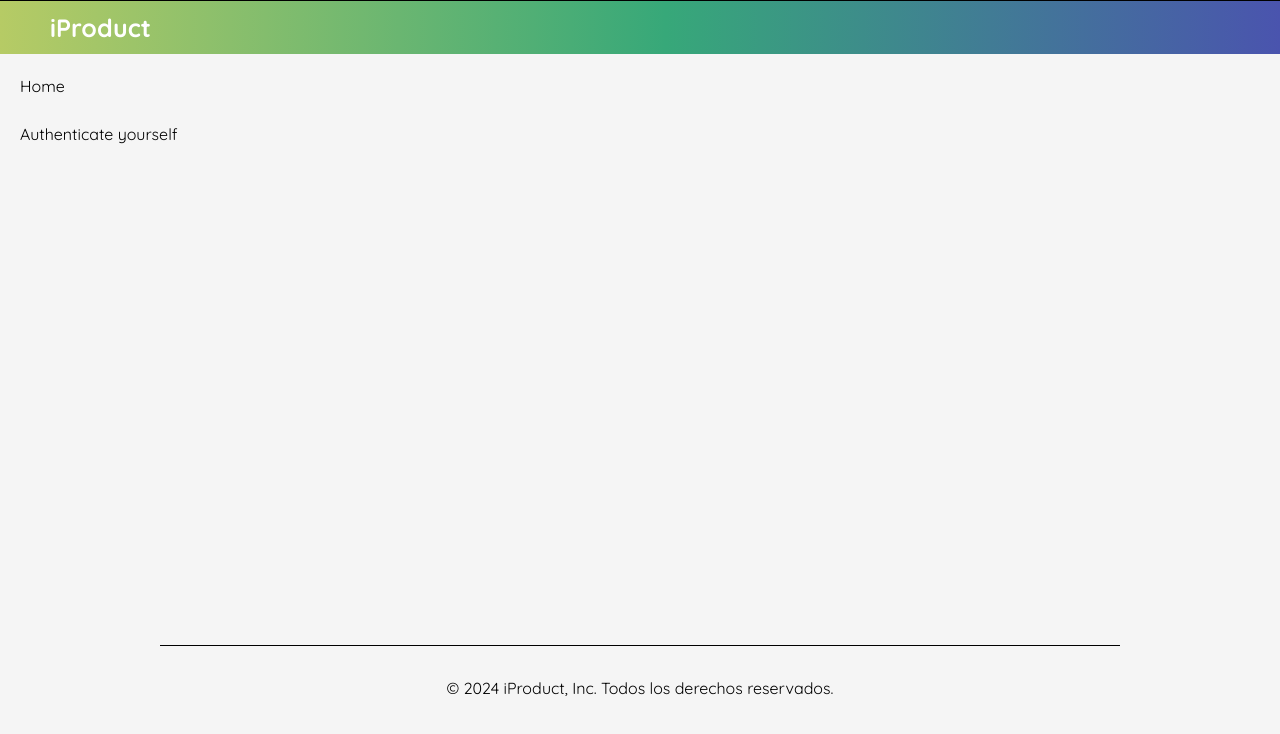
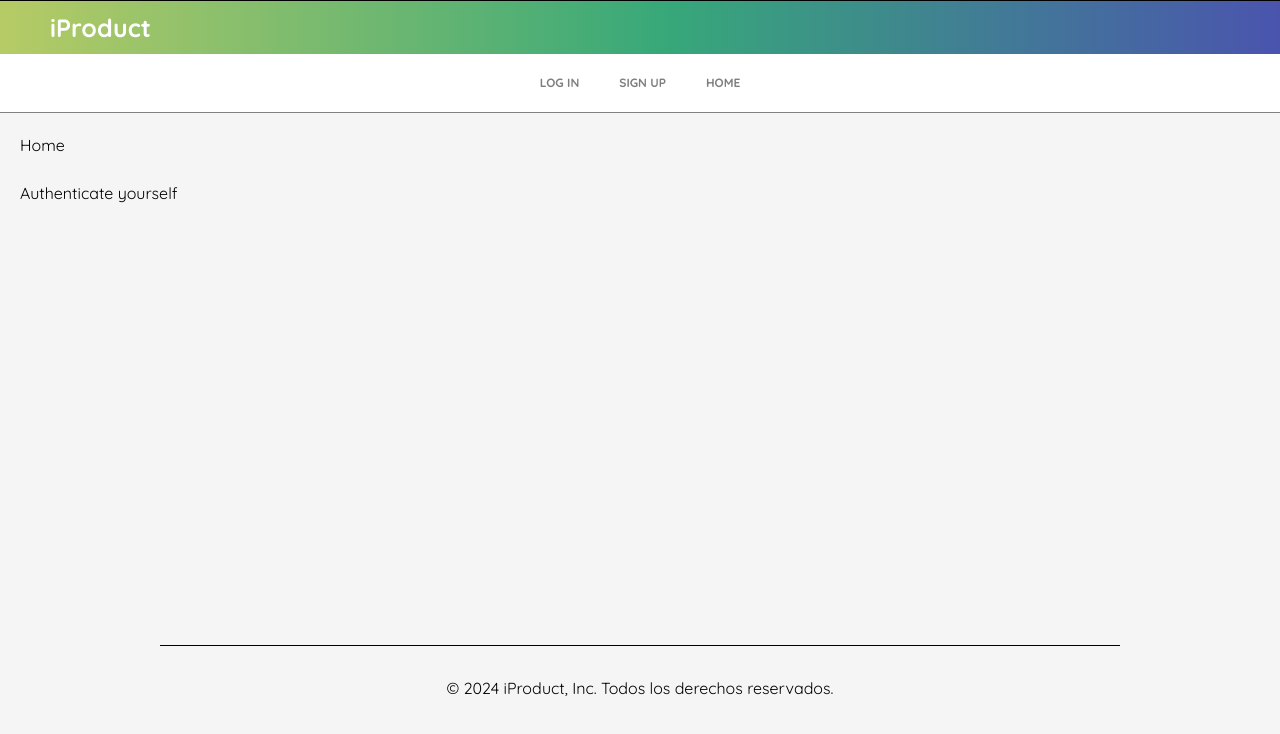
Before and after one commit to franccoina/PruebaNextJS, a Next.js app: page / in a window 1280 px wide. Shown: the top 734 px of the page. Built offline with nearby package versions, Linux system fonts and the light colour scheme; no server answers; what next-redux-wrapper would draw is missing.

Commit message:
Hotfix for page.tsx

```diff
--- a/src/app/page.tsx
+++ b/src/app/page.tsx
@@ -2,6 +2,7 @@
 import styled from "styled-components";
 import { useTranslations } from "next-intl";
 import StyledLink from "@/components/UI/Link/Link";
+import { Switchbar } from "@/components/switchbar/SwitchbarAuth";
 
 const Div = styled.div`
   display: flex;
@@ -14,13 +15,15 @@ const Div = styled.div`
 const HomePage = () => {
   const translation = useTranslations("HomeView");
   return (
+    <>
+    <Switchbar />
     <Div>
       <h1>{translation("title")}</h1>
       <br/>
       <div>
         <StyledLink href="/login" label="Authenticate yourself"></StyledLink>
       </div>
-    </Div>
+    </Div></>
   );
 };
 
```
